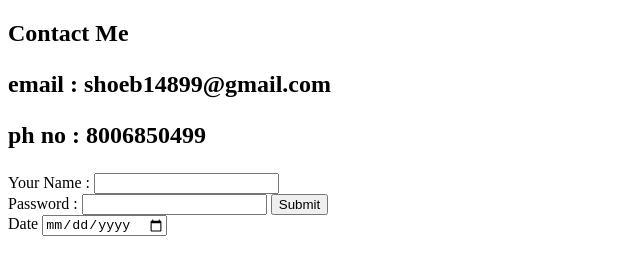
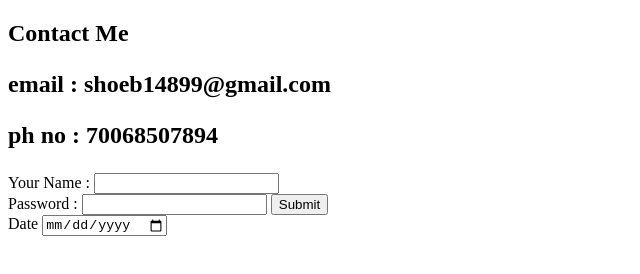
Before and after one commit to mshoeb7/PortFolio, a plain HTML site: page contact.html in a window 1280 px wide. Shown: the full height of the page, 0-640 px from the left. Drawn offline with Linux system fonts and the light colour scheme.

Commit message:
Update contact.html

```diff
--- a/contact.html
+++ b/contact.html
@@ -9,7 +9,7 @@
 <body>
     <h2>Contact Me
         <p>email : shoeb14899@gmail.com</p>
-        <p>ph no : 8006850499</p>
+        <p>ph no : 70068507894</p>
 
     </h2>
 
```
